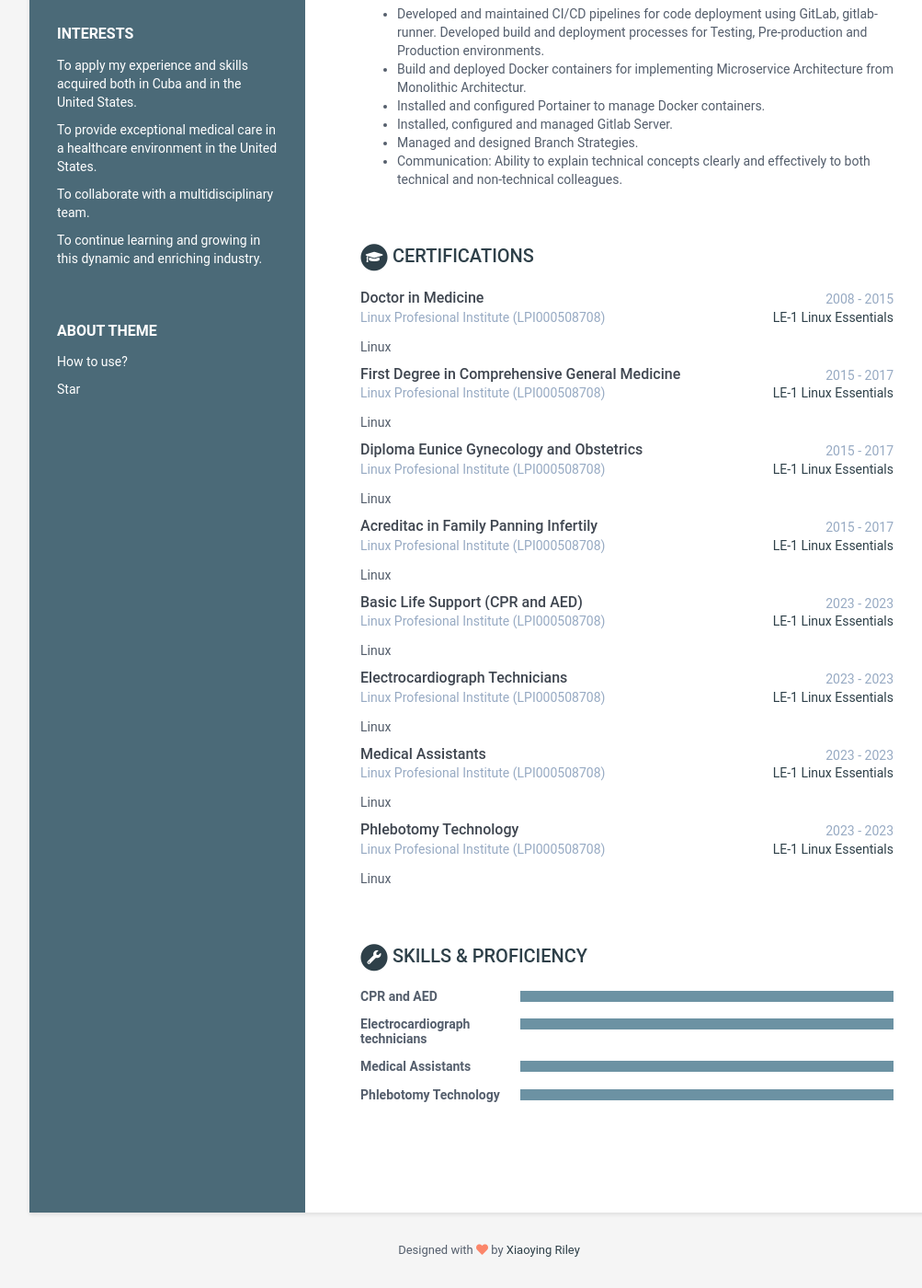
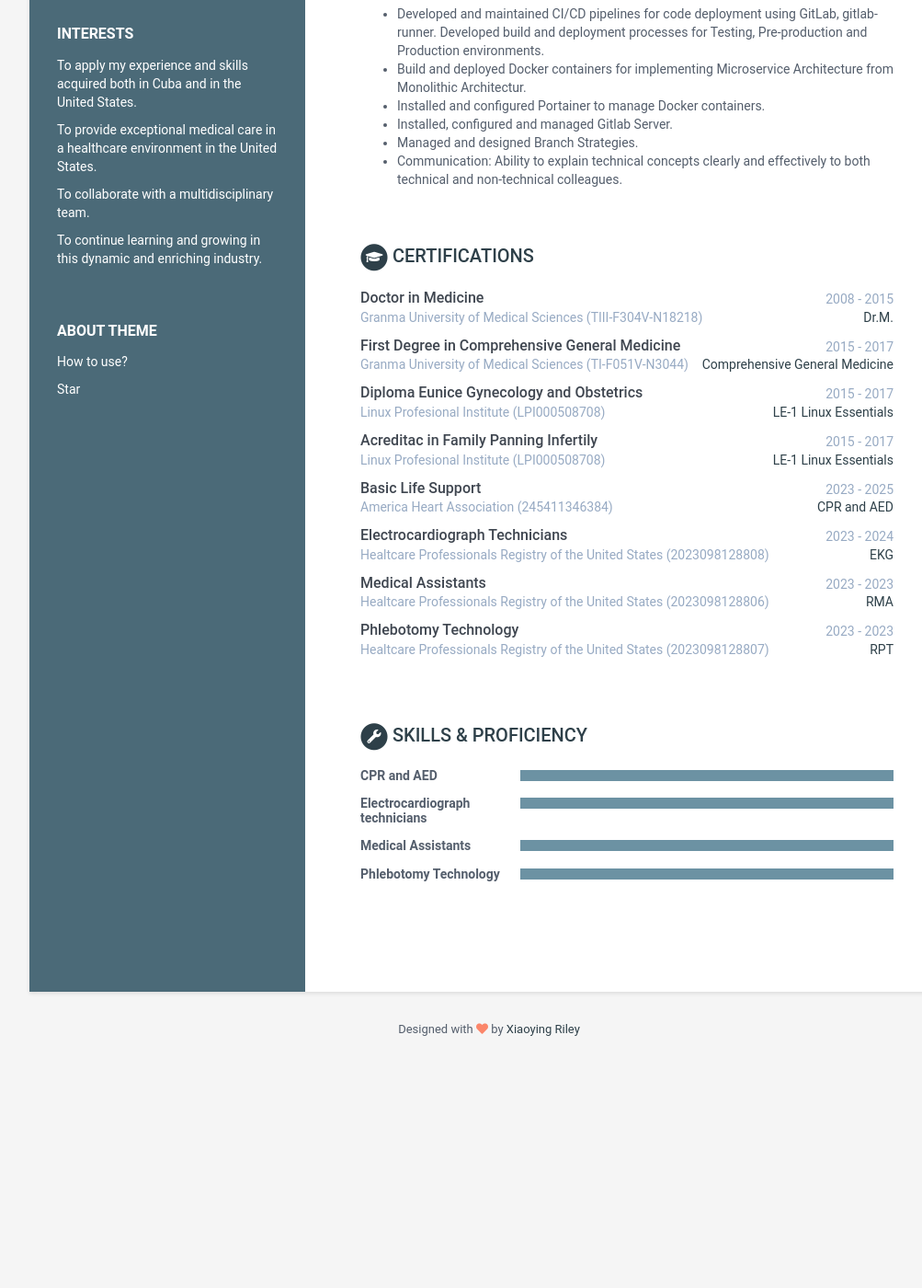
Before and after one commit to carolinahealtpro/healtpro_cv, a Jekyll site: the page built from index.html, in a window 1280 px wide and 1400 px high, scrolled down 963 px. Shown: the whole window at 92% size, without its empty margins (108-1111 px from the left). Built offline with Jekyll 4.4.1, drawn with Linux system fonts in a browser that asks for light colours; after the commit the page ends 2123 px from its top, so only the background shows below that.

Commit message:
enlaces a documentos de certificados

```diff
--- a/_data/data.yml
+++ b/_data/data.yml
@@ -123,22 +123,22 @@ certifications:
         - name: Doctor in Medicine
           start: 2008
           end: 2015
-          organization: Linux Profesional Institute
-          credentialid: LPI000508708
-          credentialurl: lpi.org/v/LPI000508708/x5u744rc72
-          credentialname: LE-1 Linux Essentials
+          organization: Granma University of Medical Sciences
+          credentialid: TIII-F304V-N18218
+          credentialurl: carolinahealtpro.github.io/healtpro_cv/assets/pdf/doctora%20y%20medicina.jpg
+          credentialname: Dr.M.
           details: |
-            Linux
+
 
         - name: First Degree in Comprehensive General Medicine
           start: 2015
           end: 2017
-          organization: Linux Profesional Institute
-          credentialid: LPI000508708
-          credentialurl: lpi.org/v/LPI000508708/x5u744rc72
-          credentialname: LE-1 Linux Essentials
+          organization: Granma University of Medical Sciences
+          credentialid: TI-F051V-N3044
+          credentialurl: carolinahealtpro.github.io/healtpro_cv/assets/pdf/primer%20grado%20en%20medecina%20general%20integral.jpg
+          credentialname: Comprehensive General Medicine
           details: |
-            Linux
+
 
         - name: Diploma Eunice Gynecology and Obstetrics
           start: 2015
@@ -148,7 +148,7 @@ certifications:
           credentialurl: lpi.org/v/LPI000508708/x5u744rc72
           credentialname: LE-1 Linux Essentials
           details: |
-            Linux
+
 
         - name: Acreditac in Family Panning Infertily
           start: 2015
@@ -158,47 +158,47 @@ certifications:
           credentialurl: lpi.org/v/LPI000508708/x5u744rc72
           credentialname: LE-1 Linux Essentials
           details: |
-            Linux
 
-        - name: Basic Life Support (CPR and AED)
+
+        - name: Basic Life Support
           start: 2023
-          end: 2023
-          organization: Linux Profesional Institute
-          credentialid: LPI000508708
-          credentialurl: lpi.org/v/LPI000508708/x5u744rc72
-          credentialname: LE-1 Linux Essentials
+          end: 2025
+          organization: America Heart Association
+          credentialid: 245411346384
+          credentialurl: carolinahealtpro.github.io/healtpro_cv/assets/pdf/Basic%20Life%20Support.pdf
+          credentialname: CPR and AED
           details: |
-            Linux
+
 
         - name: Electrocardiograph Technicians
           start: 2023
-          end: 2023
-          organization: Linux Profesional Institute
-          credentialid: LPI000508708
-          credentialurl: lpi.org/v/LPI000508708/x5u744rc72
-          credentialname: LE-1 Linux Essentials
+          end: 2024
+          organization: Healtcare Professionals Registry of the United States
+          credentialid: 2023098128808
+          credentialurl: carolinahealtpro.github.io/healtpro_cv/assets/pdf/Electrocardiograph%20Technicians%20Coralina%20Diaz.pdf
+          credentialname: EKG
           details: |
-            Linux
+
 
         - name: Medical Assistants
           start: 2023
           end: 2023
-          organization: Linux Profesional Institute
-          credentialid: LPI000508708
-          credentialurl: lpi.org/v/LPI000508708/x5u744rc72
-          credentialname: LE-1 Linux Essentials
+          organization: Healtcare Professionals Registry of the United States
+          credentialid: 2023098128806
+          credentialurl: carolinahealtpro.github.io/healtpro_cv/assets/pdf/Medical%20Assistants%20Coralina%20Diaz.pdf
+          credentialname: RMA
           details: |
-            Linux
+
 
         - name: Phlebotomy Technology
           start: 2023
           end: 2023
-          organization: Linux Profesional Institute
-          credentialid: LPI000508708
-          credentialurl: lpi.org/v/LPI000508708/x5u744rc72
-          credentialname: LE-1 Linux Essentials
+          organization: Healtcare Professionals Registry of the United States
+          credentialid: 2023098128807
+          credentialurl: carolinahealtpro.github.io/healtpro_cv/assets/pdf/Phlebotomy%20Technology%20Coralina%20Diaz.pdf
+          credentialname: RPT
           details: |
-            Linux
+
 
 projects:
     title: Projects
```
Also changed, not shown: 1 other file.
